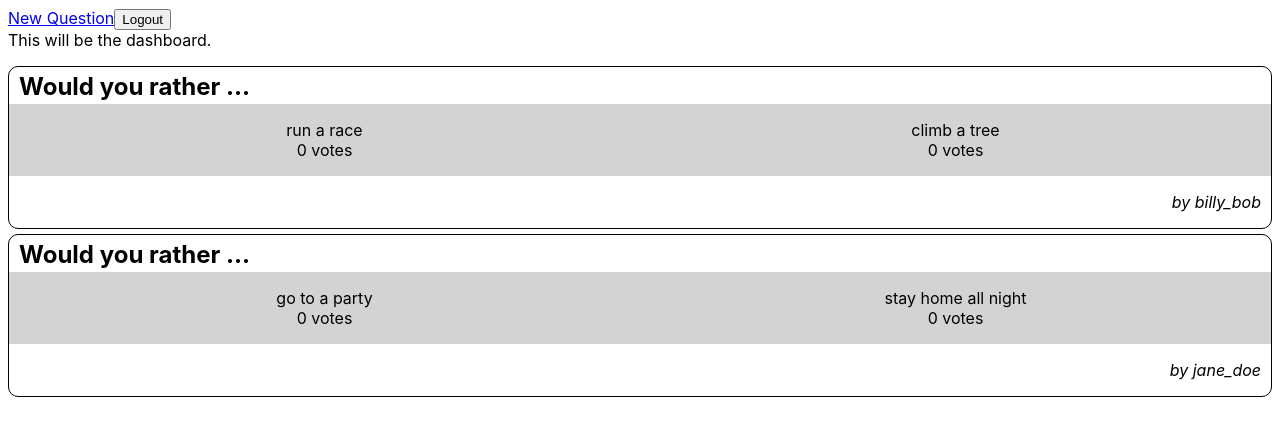
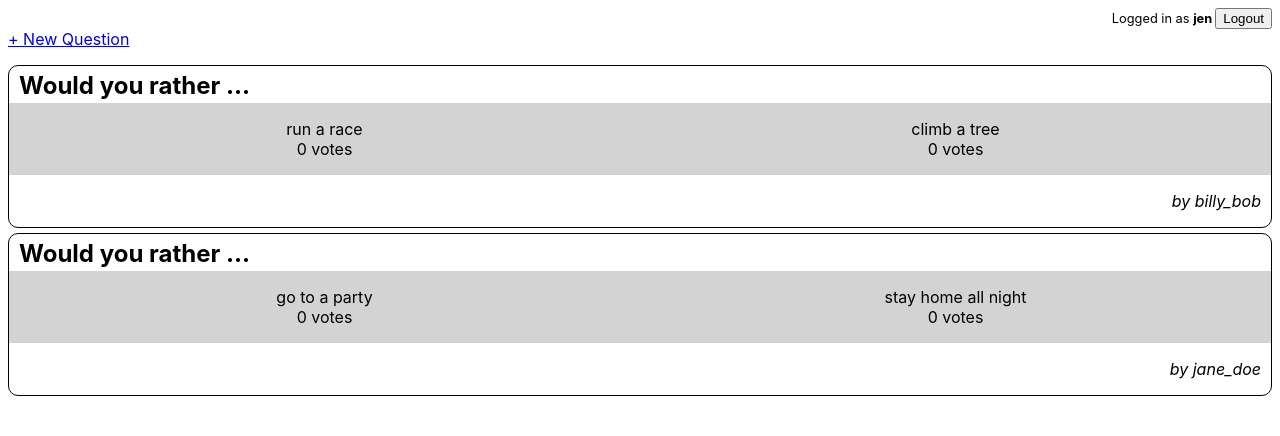
Before and after one commit to jhgilbert/would_you_rather, a React (Create React App) app: page / in a window 1280 px wide. Shown: the top 436 px of the page. Built offline with nearby package versions, Linux system fonts and the light colour scheme.

Commit message:
feat: Make the dashboard look a little nicer

```diff
--- a/src/components/App.js
+++ b/src/components/App.js
@@ -22,11 +22,14 @@ class App extends Component {
     } else {
       return (
         <div>
+          <div style={{textAlign: 'right', fontSize: '.8em'}}>
+            Logged in as <strong>{ authedUser } </strong>
+            <button onClick={this.logout}>Logout</button>
+          </div>
           <Router>
             <NavLink to='/new'>
-              New Question
+              + New Question
             </NavLink>
-            <button onClick={this.logout}>Logout</button>
             <div>
               <Route path='/' exact component={Dashboard} />
               <Route path='/question/:id' component={Question} />
--- a/src/components/Dashboard.js
+++ b/src/components/Dashboard.js
@@ -4,7 +4,7 @@ import QuestionList from './QuestionList'
 class Dashboard extends Component {
   render() {
     return (
-      <div>This will be the dashboard.
+      <div>
         <QuestionList />
       </div>
     )
```
